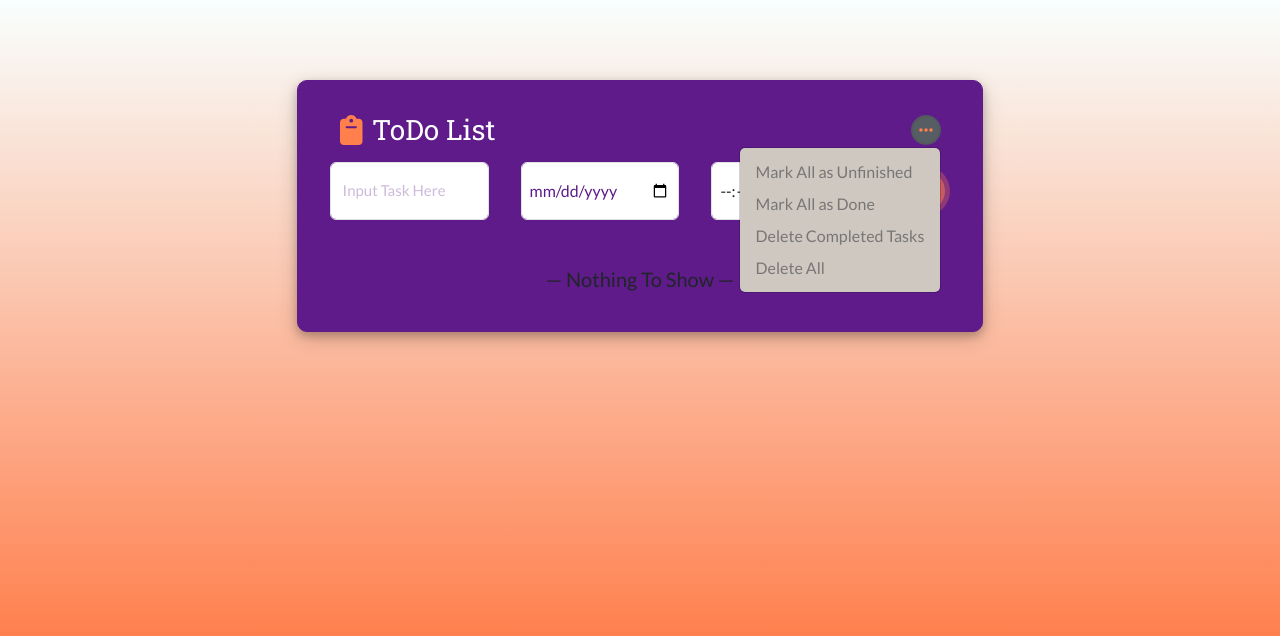
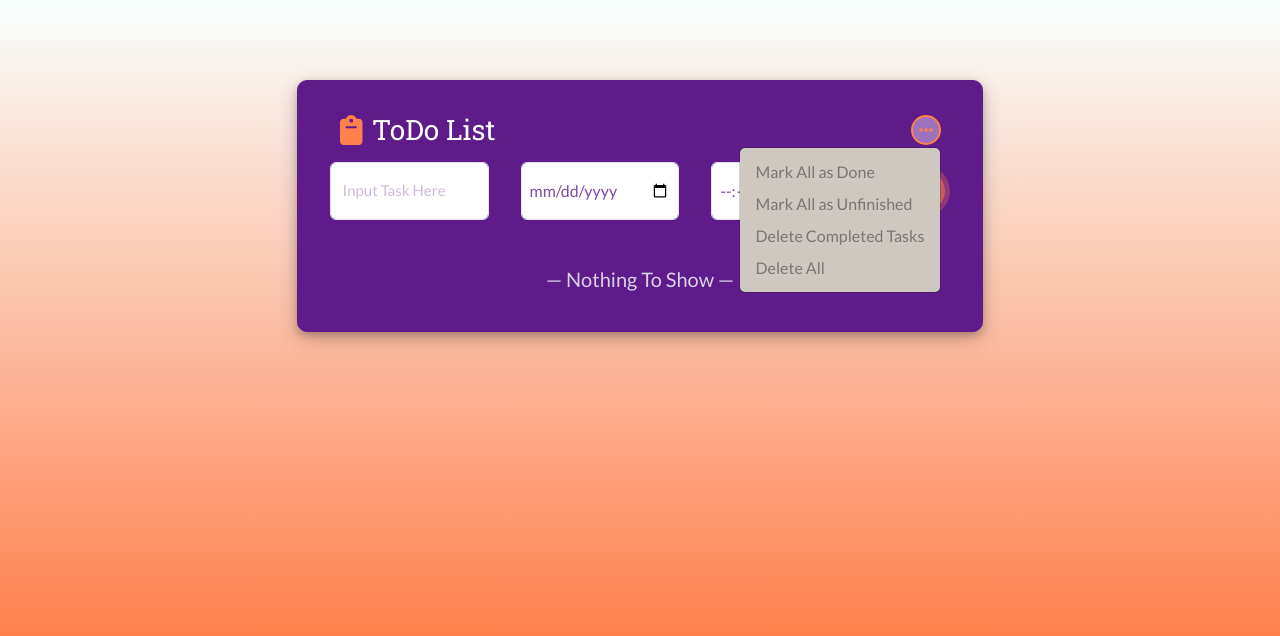
Before and after one commit to ElijahRDNT/todo-react, a React (Vite) app: page / in a window 1280 px wide. Both pictures are taken after a click on the button 926 px from the left and 129 px from the top of the page. Shown: the top 636 px of the page. Built offline with nearby package versions, Linux system fonts and the light colour scheme.

Commit message:
fix: fix time format, colors and fonts

```diff
--- a/src/App.css
+++ b/src/App.css
@@ -119,6 +119,12 @@ p{
 
 .form-check-input:checked{
   background-color: #5E1B89;
+  border-color: #FF7F4D;
+}
+
+.form-check-input:focus {
+  border-color: #FF7F4D;
+  box-shadow: 0 0 0 .25rem rgba(255, 127, 77, .3);
 }
 
 .completed {
@@ -139,6 +145,11 @@ p{
   min-height: calc(3.5rem + calc(var(--bs-border-width)* 2));
   line-height: 1.25;
   display: block;
+}
+
+.form-control:focus {
+  border-color: none;
+  box-shadow: 0 0 0 .25rem rgba(255, 127, 77, .3);
 }
 
 .form-container {
@@ -177,6 +188,10 @@ p{
   padding: 0;
   margin-right: 9px;
   color: #FF7F4D !important;
+  --bs-btn-hover-bg: #9D71BC;
+  --bs-btn-active-bg: #9D71BC;
+  --bs-btn-hover-border-color: #FF7F4D;
+  --bs-btn-active-border-color: #FF7F4D;
 }
 
 .custom-dropdown-toggle::after {
--- a/src/components/Todo.jsx
+++ b/src/components/Todo.jsx
@@ -22,7 +22,7 @@ export const Todo = ({task, toggleComplete, deleteTodo, editTodo, deadlineDate,
     return (
       <Modal
         {...props}
-        size="lg"
+        size="sml"
         aria-labelledby="contained-modal-title-vcenter"
         centered
       >
@@ -34,14 +34,39 @@ export const Todo = ({task, toggleComplete, deleteTodo, editTodo, deadlineDate,
         <Modal.Body>
           <h4>{task.task}</h4>
           <p>
-            Created: {task.createdAt} <br />
-            Due Date: {task.deadlineDate} <br />
-            Due Time: {task.deadlineTime}
+            Created: &nbsp;&emsp; {task.createdAt} <br />
+            Due Date: &ensp; {formatDate(task.deadlineDate)} <br />
+            Due Time: &ensp;&nbsp;{formatTime(task.deadlineTime)} <br />
+            Status: &ensp;&ensp;&emsp;&nbsp;{task.completed ? 'Complete' : 'Unfinished'}
           </p>
         </Modal.Body>
       </Modal>
     );
   }
+
+  // Function to format date
+  const formatDate = (dateString) => {
+    const date = new Date(dateString);
+    return date.toLocaleDateString('en-US', {
+      year: 'numeric',
+      month: 'long',
+      day: 'numeric',
+    });
+  };
+
+  // Function to format time
+  const formatTime = (timeString) => {
+    const [hours, minutes] = timeString.split(':');
+    const date = new Date();
+    date.setHours(hours);
+    date.setMinutes(minutes);
+
+    return date.toLocaleTimeString('en-US', {
+      hour: 'numeric',
+      minute: 'numeric',
+      hour12: true,
+    });
+  };
 
 
 
--- a/src/components/TodoForm.jsx
+++ b/src/components/TodoForm.jsx
@@ -30,10 +30,10 @@ export const TodoForm = ({addTodo}) => {
         </div>
 
         <div className="form-floating mb-3 me-3">
-            <input type="date" className="form-control" id="floatingInput" value={selectedDate} onChange={(e) => setSelectedDate(e.target.value)} style={{color: "#5E1B89"}} required/>
+            <input type="date" className="form-control" id="floatingInput" value={selectedDate} onChange={(e) => setSelectedDate(e.target.value)} style={{color: "rgba(94, 27, 137, 0.8)"}} required/>
         </div>
         <div className="form-floating mb-3 me-3">
-            <input type="time" className="form-control" id="floatingInput" value={selectedTime} onChange={(e) => setSelectedTime(e.target.value)} required/>
+            <input type="time" className="form-control" id="floatingInput" value={selectedTime} onChange={(e) => setSelectedTime(e.target.value)} style={{color: "rgba(94, 27, 137, 0.8)"}}  required/>
         </div>
         <div className="col-auto">
             <button type="submit" className="btn btn-primary mb-3 todo-btn add">+</button>
--- a/src/components/TodoWrapper.jsx
+++ b/src/components/TodoWrapper.jsx
@@ -129,8 +129,8 @@ export const TodoWrapper = () => {
               </button> */}
 
             <ul className="dropdown-menu dropdown-menu-end">
+              <li><button className="dropdown-item" onClick={markAllAsDone} disabled={!hasUncheckedTasks}>Mark All as Done</button></li>
               <li><button className="dropdown-item" onClick={markAllAsUnfinished} disabled={!hasCheckedTasks}>Mark All as Unfinished</button></li>
-              <li><button className="dropdown-item" onClick={markAllAsDone} disabled={!hasUncheckedTasks}>Mark All as Done</button></li>
               <li><button className="dropdown-item" onClick={() => setDeleteAction('completed')} disabled={!hasCheckedTasks} data-bs-toggle="modal" data-bs-target="#exampleModal">Delete Completed Tasks</button></li>
               <li><button className="dropdown-item" onClick={() => setDeleteAction('all')} disabled={todos.length === 0} data-bs-toggle="modal" data-bs-target="#exampleModal">Delete All</button></li>
             </ul>
@@ -172,7 +172,7 @@ export const TodoWrapper = () => {
               editTodo={editTodo}/>
           )
         })}
-        <h5>{noTasksMessage}</h5>
+        <h5 style={{color: "rgba(248, 255, 254, 0.8)"}}>{noTasksMessage}</h5>
     </div>
   )
 }
```
